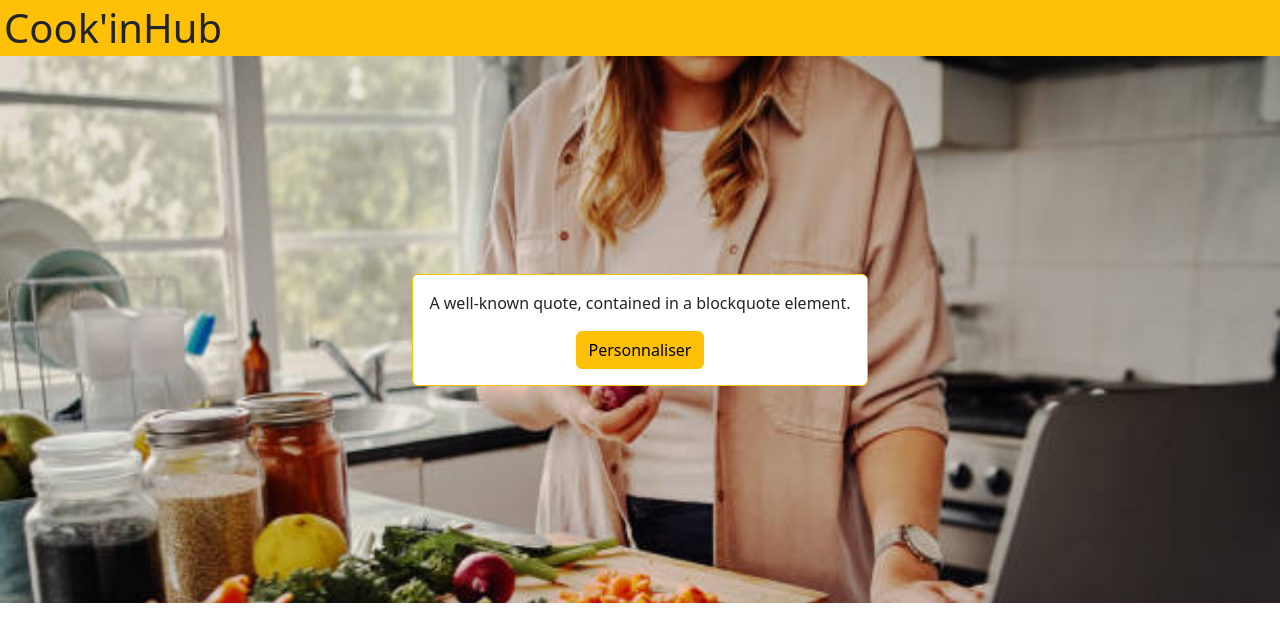
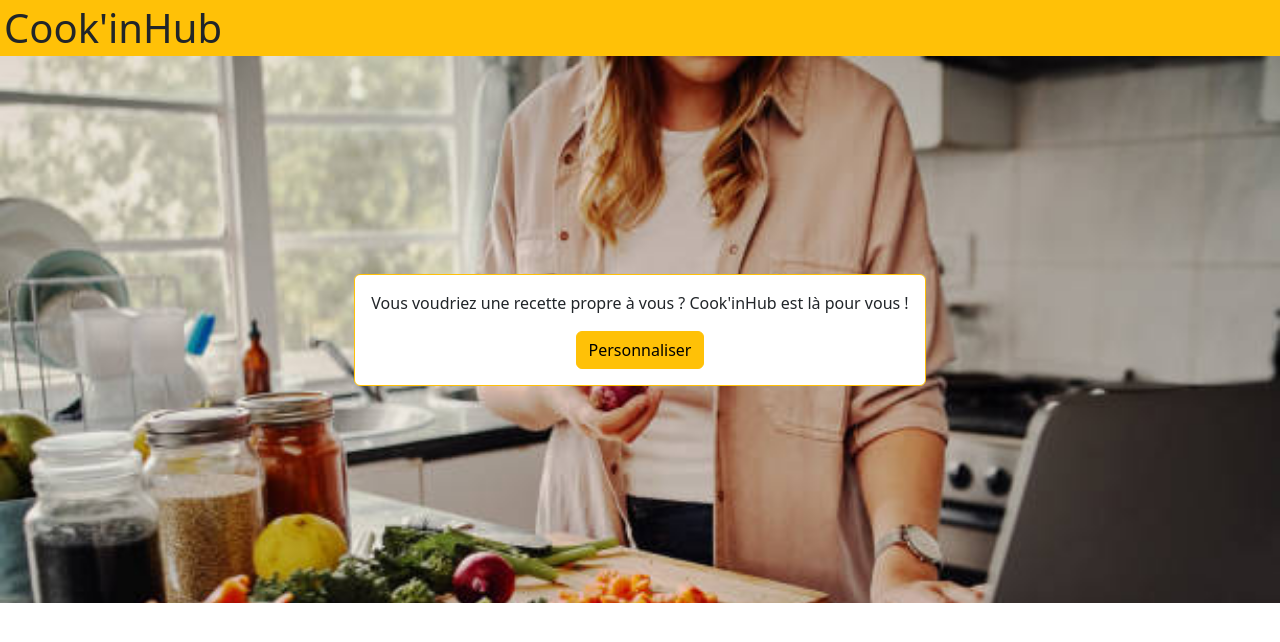
Before and after one commit to BADJEMM98/Recipe_generator, a Vue app in the folder cookinhub/: page / in a window 1280 px wide. Shown: the top 642 px of the page. Built offline with nearby package versions, Linux system fonts and the light colour scheme.

Commit message:
change the text of HomeVue

```diff
--- a/cookinhub/src/views/HomeVue.vue
+++ b/cookinhub/src/views/HomeVue.vue
@@ -23,11 +23,10 @@ export default {
       <div class="d-flex justify-content-center">
         <div class="card border-warning">
           <div class="card-body ">
-              <p>A well-known quote, contained in a blockquote element.</p>
-            <div class="d-flex justify-content-center">
-               <router-link type="button" class="btn btn-warning" to="/customize">Personnaliser</router-link>
-            </div>
-
+              <p>Vous voudriez une recette propre à vous ? Cook'inHub est là pour vous !</p>
+              <div class="d-flex justify-content-center">
+                 <router-link type="button" class="btn btn-warning" to="/customize">Personnaliser</router-link>
+              </div>
           </div>
         </div>
       </div>
```
Also changed, not shown: cookinhub/src/views/HomeView.vue (deleted, +0 -18 lines).
